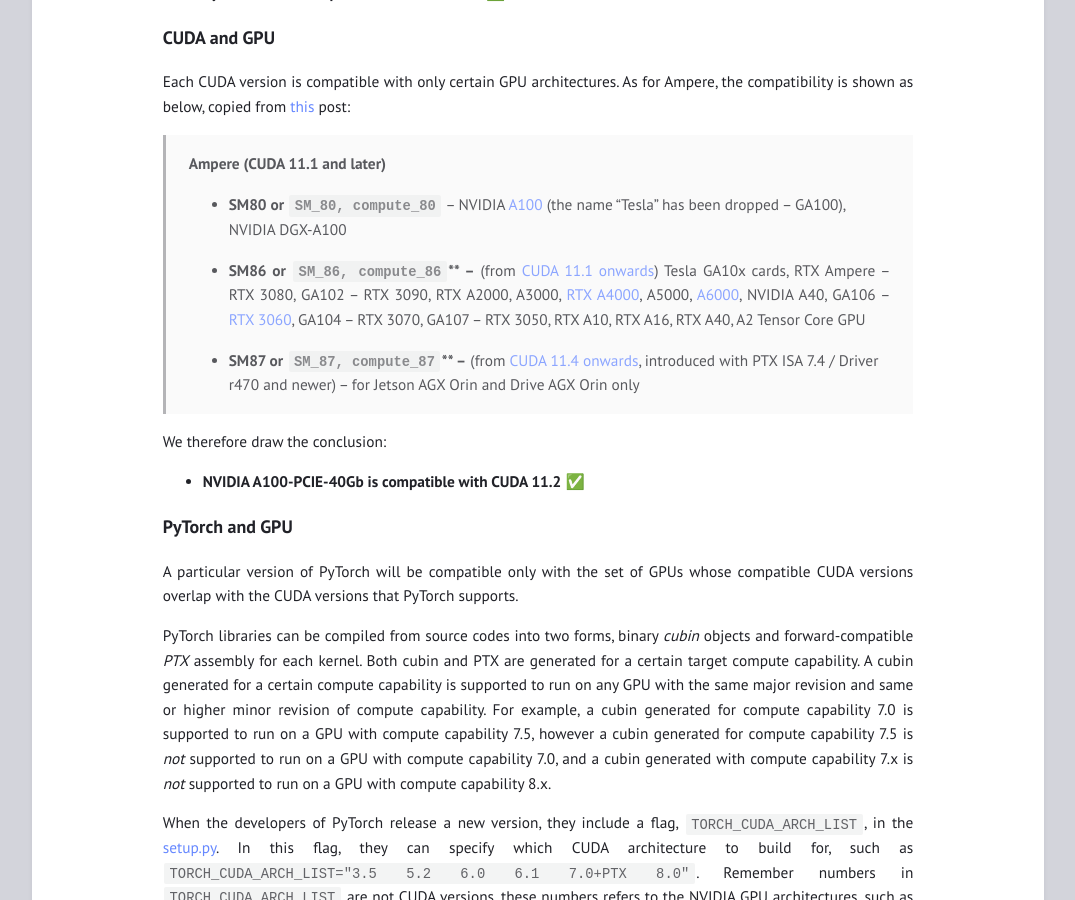
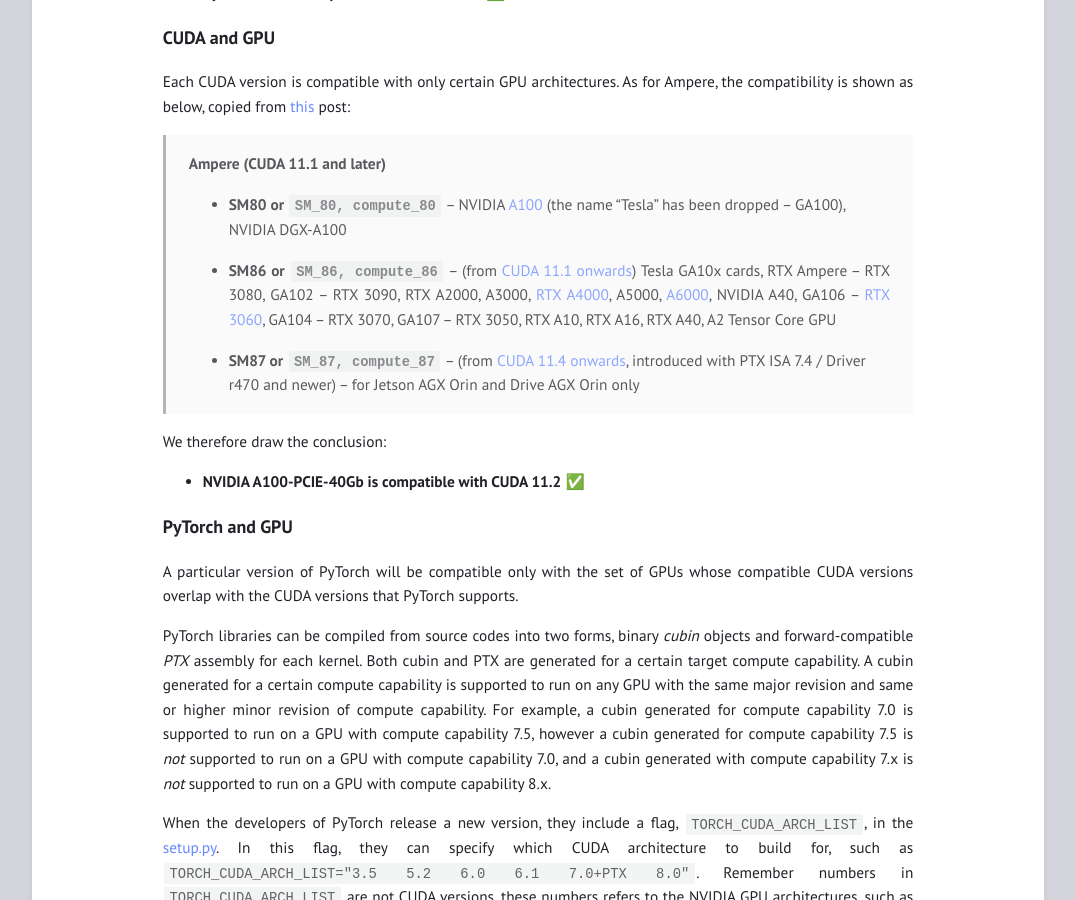
Before and after one commit to NormXU/NormXU.github.io, a Jekyll site: the page built from _posts/2023-08-30-compatibility.md, in a window 1280 px wide and 900 px high, scrolled down 2643 px. Shown: the whole window, without its empty margins (102-1177 px from the left). Built offline with Jekyll 4.4.1, drawn with Linux system fonts in a browser that asks for light colours.

Commit message:
[blog] fix typo

```diff
--- a/_posts/2023-08-30-compatibility.md
+++ b/_posts/2023-08-30-compatibility.md
@@ -96,10 +96,10 @@
 >
 >- **SM80 or `SM_80, compute_80`** –
 >  NVIDIA [A100](https://amzn.to/3GqeDrq) (the name “Tesla” has been dropped – GA100), NVIDIA DGX-A100
->- **SM86 or `SM_86, compute_86`\** –** (from [CUDA 11.1 onwards](https://docs.nvidia.com/cuda/ptx-compiler-api/index.html))
+>- **SM86 or `SM_86, compute_86`** – (from [CUDA 11.1 onwards](https://docs.nvidia.com/cuda/ptx-compiler-api/index.html))
 >  Tesla GA10x cards, RTX Ampere – RTX 3080, GA102 – RTX 3090, RTX A2000, A3000, [RTX A4000](https://www.amazon.com/PNY-NVIDIA-Quadro-A6000-Graphics/dp/B08NWGS4X1?msclkid=45987a9faa0411ec98c321cb30a0780e&linkCode=ll1&tag=arnonshimoni-20&linkId=ccac0fed7c3cac61b4373d7dac6e7136&language=en_US&ref_=as_li_ss_tl), A5000, [A6000](https://www.amazon.com/PNY-VCNRTXA6000-PB-NVIDIA-RTX-A6000/dp/B09BDH8VZV?crid=3QY8KCKXO3FB8&keywords=rtx+a6000&qid=1647969665&sprefix=rtx+a6000%2Caps%2C174&sr=8-1&linkCode=ll1&tag=arnonshimoni-20&linkId=d292ba4d995d2b034a27441321668ffb&language=en_US&ref_=as_li_ss_tl), NVIDIA A40, GA106 – [RTX 3060](https://www.amazon.com/gp/product/B08W8DGK3X/ref=as_li_qf_asin_il_tl?ie=UTF8&tag=arnonshimoni-20&creative=9325&linkCode=as2&creativeASIN=B08W8DGK3X&linkId=5cb5bc6a11eb10aab6a98ad3f6c00cb9), GA104 – RTX 3070, GA107 – RTX 3050, RTX A10, RTX A16, RTX A40, A2 Tensor Core GPU
 >
->- **SM87 or `SM_87, compute_87`\** –** (from [CUDA 11.4 onwards](https://docs.nvidia.com/cuda/ptx-compiler-api/index.html), introduced with PTX ISA 7.4 / Driver r470 and newer) – for Jetson AGX Orin and Drive AGX Orin only
+>- **SM87 or `SM_87, compute_87`** – (from [CUDA 11.4 onwards](https://docs.nvidia.com/cuda/ptx-compiler-api/index.html), introduced with PTX ISA 7.4 / Driver r470 and newer) – for Jetson AGX Orin and Drive AGX Orin only
 
 We therefore draw the conclusion:
 
```
